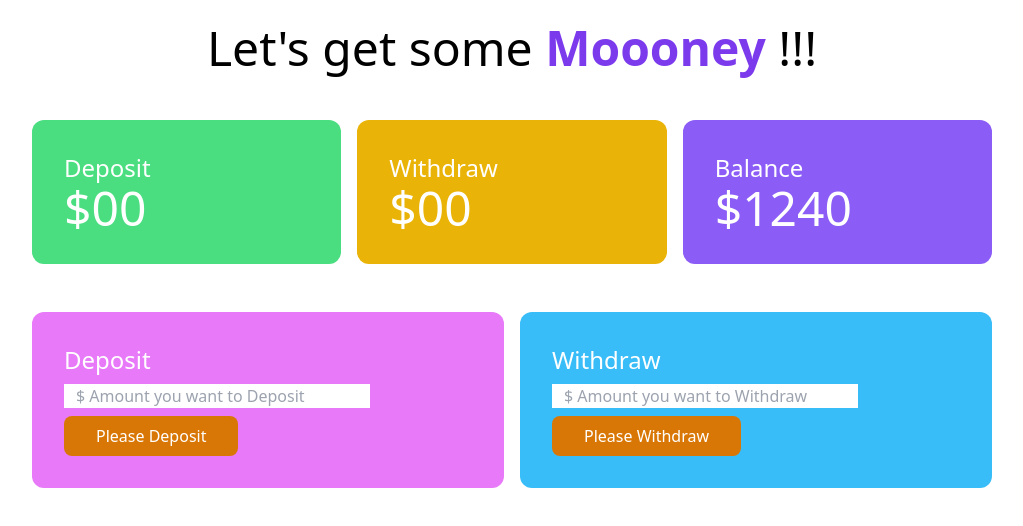
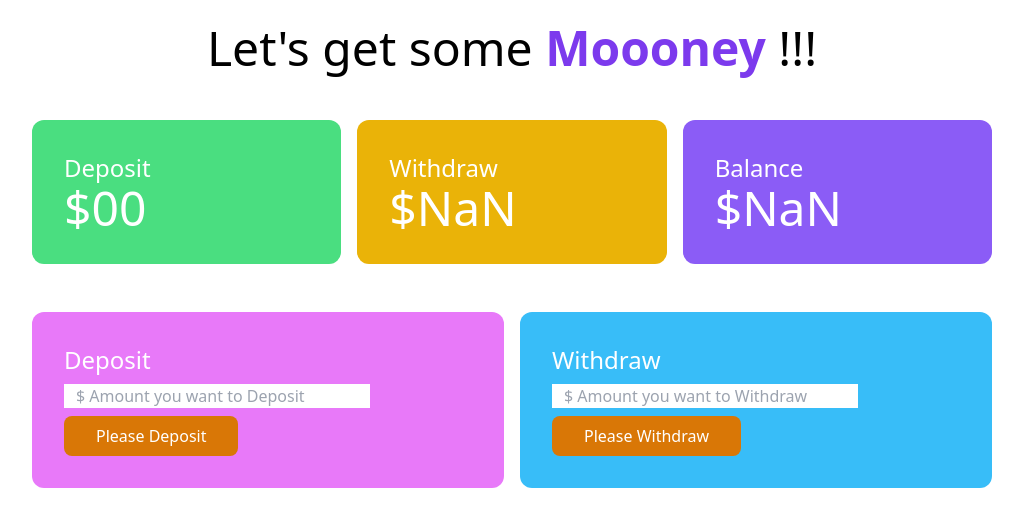
Before and after one commit to Zahid51095/Simple-Bank, a plain HTML site: page bank.html in a window 1280 px wide. Both pictures are taken after a click on the button "Please Withdraw". Shown: the whole page, without its empty margins (128-1151 px from the left). Drawn offline with nearby package versions, Linux system fonts and the light colour scheme.

Commit message:
added the final part

```diff
--- a/bank.html
+++ b/bank.html
@@ -19,7 +19,7 @@
                 </div>
                 <div class="bg-yellow-500 p-8 rounded-xl">
                     <h4 class="text-2xl">Withdraw</h4>
-                    <h2 class="text-5xl">$00</h2>
+                    <h2 class="text-5xl">$<span id="withdraw-total">00</span></h2>
                 </div>
                 <div class="bg-violet-500 p-8 rounded-xl">
                     <h4 class="text-2xl">Balance</h4>
@@ -38,7 +38,7 @@
                 </div>
                 <div class="bg-sky-400 p-8 rounded-xl">
                     <h4 class="text-2xl mb-2 text-white">Withdraw</h4>
-                    <input  class="w-9/12 block mb-2 px-3" type="" name="" id="" placeholder="$ Amount you want to Withdraw">
+                    <input  class="w-9/12 block mb-2 px-3" type="" name="" id="withdraw-field" placeholder="$ Amount you want to Withdraw">
                     <button id="btn-withdraw" class="bg-amber-600 hover:bg-sky-700 px-8 py-2 text-white font-medium rounded-lg">Please Withdraw</button>
                 </div>
             </div>
@@ -46,5 +46,6 @@
 
     </main>
     <script src="js/deposit.js"></script>
+    <script src="js/withdraw.js"></script>
 </body>
 </html>
--- /dev/null
+++ b/js/withdraw.js
@@ -0,0 +1,31 @@
+// step-1: add event handler with the withdraw button
+// step-2: get the withdraw amount from the withdraw input field
+// step-3: get Previous withdraw total
+// step-4: calculate total withdraw amount
+// step-5: get the previous balance total
+// step-6: calculate the new balance total
+// step-7: set the new balance total
+
+document.getElementById('btn-withdraw').addEventListener('click', function(){
+    const withdrawField = document.getElementById('withdraw-field');
+    const newWithdrawAmountString = withdrawField.value;
+    const newWithdrawAmount = parseFloat(newWithdrawAmountString);
+
+    const withdrawTotalElement = document.getElementById('withdraw-total');
+    const previousWithdrawTotalString = withdrawTotalElement.innerText;
+    const previousWithdrawTotal = parseFloat(previousWithdrawTotalString);
+
+    const currentWithdrawTotal = previousWithdrawTotal + newWithdrawAmount;
+    withdrawTotalElement.innerText = currentWithdrawTotal;
+
+    const balanceTotalElement = document.getElementById('balance-total');
+    const previousBalanceTotalString = balanceTotalElement.innerText;
+    const previousBalanceTotal = parseFloat(previousBalanceTotalString);
+
+    const newBalanceTotal = previousBalanceTotal - newWithdrawAmount;
+    balanceTotalElement.innerText = newBalanceTotal;
+
+   withdrawField.value = '';
+
+
+})
```
